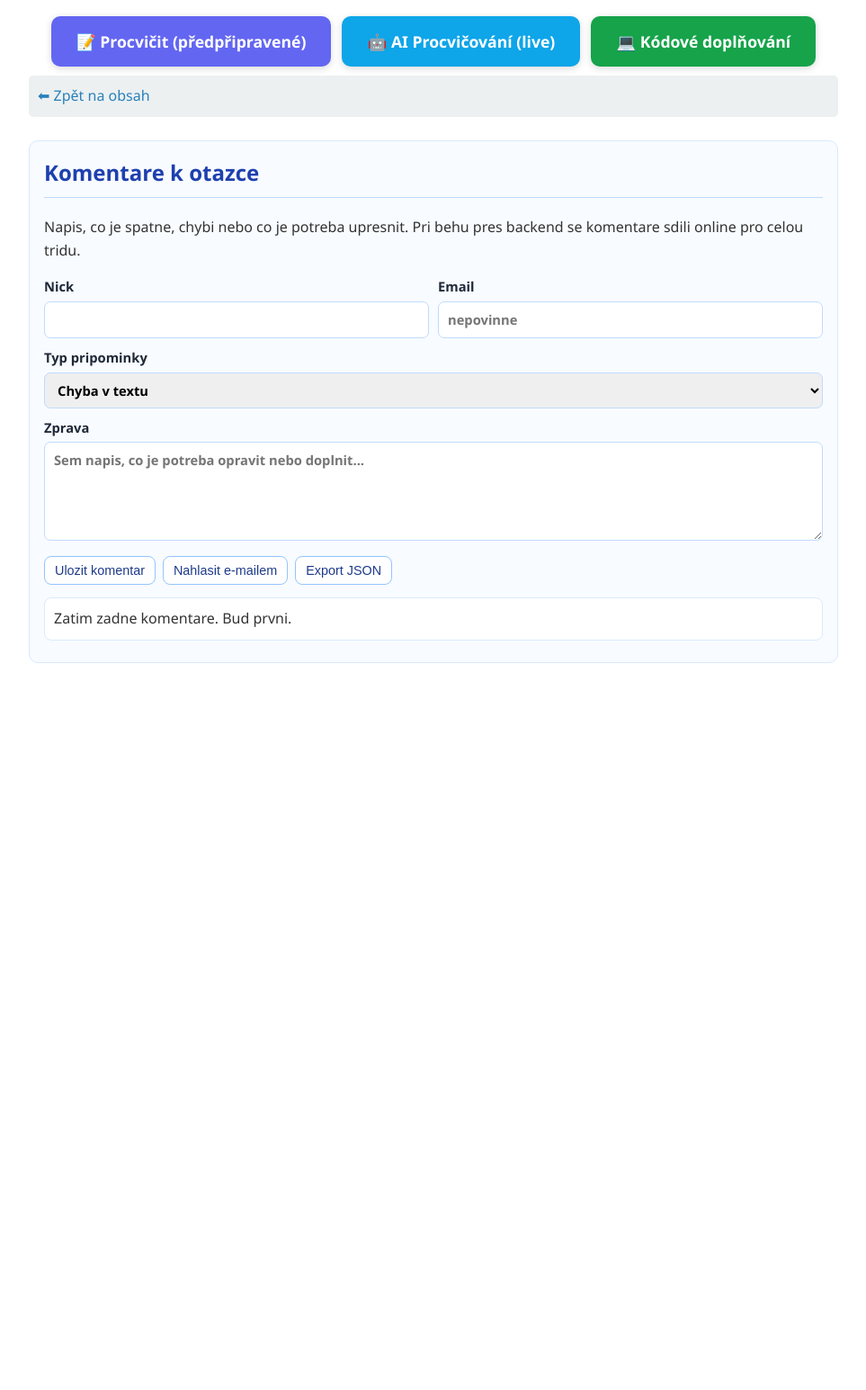
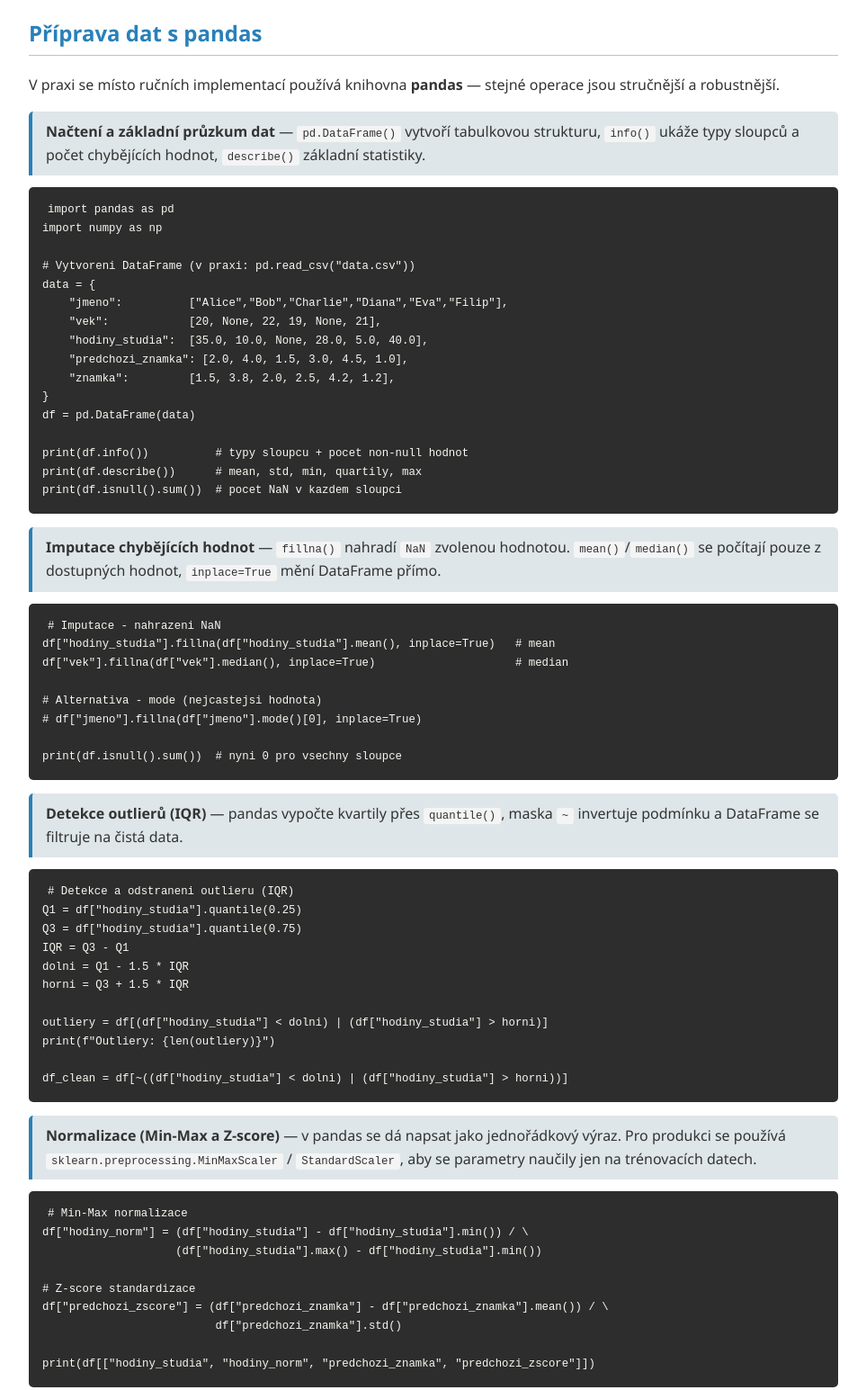
Before and after one commit to mini136/MaturitniOtazky, a website: page maturitniOtazkyPv_html/17_ML_priprava_dat.html in a window 1280 px wide. Shown: the part 5600-7145 px from the top of the page at 90% size, without its empty margins (158-1121 px from the left). Before the commit the page ends 6365 px from the top, so only its background shows below. Drawn offline with Linux system fonts and the light colour scheme; no server answers.

Commit message:
feat: add pandas section to Q17 data preparation

```diff
--- a/maturitniOtazkyPv_html/17_ML_priprava_dat.html
+++ b/maturitniOtazkyPv_html/17_ML_priprava_dat.html
@@ -215,6 +215,74 @@ def korelace(data, sl1, sl2):
 korelace(studenti, "hodiny_studia", "znamka")
 korelace(studenti, "predchozi_znamka", "znamka")</code></pre>
 
+    <h2>Příprava dat s pandas</h2>
+    <p>V praxi se místo ručních implementací používá knihovna <strong>pandas</strong> — stejné operace jsou stručnější a robustnější.</p>
+
+    <div class="code-desc"><strong>Načtení a základní průzkum dat</strong> — <code>pd.DataFrame()</code> vytvoří tabulkovou strukturu, <code>info()</code> ukáže typy sloupců a počet chybějících hodnot, <code>describe()</code> základní statistiky.</div>
+    <pre><code>import pandas as pd
+import numpy as np
+
+# Vytvoreni DataFrame (v praxi: pd.read_csv("data.csv"))
+data = {
+    "jmeno":          ["Alice","Bob","Charlie","Diana","Eva","Filip"],
+    "vek":            [20, None, 22, 19, None, 21],
+    "hodiny_studia":  [35.0, 10.0, None, 28.0, 5.0, 40.0],
+    "predchozi_znamka": [2.0, 4.0, 1.5, 3.0, 4.5, 1.0],
+    "znamka":         [1.5, 3.8, 2.0, 2.5, 4.2, 1.2],
+}
+df = pd.DataFrame(data)
+
+print(df.info())          # typy sloupcu + pocet non-null hodnot
+print(df.describe())      # mean, std, min, quartily, max
+print(df.isnull().sum())  # pocet NaN v kazdem sloupci</code></pre>
+
+    <div class="code-desc"><strong>Imputace chybějících hodnot</strong> — <code>fillna()</code> nahradí <code>NaN</code> zvolenou hodnotou. <code>mean()</code>/<code>median()</code> se počítají pouze z dostupných hodnot, <code>inplace=True</code> mění DataFrame přímo.</div>
+    <pre><code># Imputace - nahrazeni NaN
+df["hodiny_studia"].fillna(df["hodiny_studia"].mean(), inplace=True)   # mean
+df["vek"].fillna(df["vek"].median(), inplace=True)                     # median
+
+# Alternativa - mode (nejcastejsi hodnota)
+# df["jmeno"].fillna(df["jmeno"].mode()[0], inplace=True)
+
+print(df.isnull().sum())  # nyni 0 pro vsechny sloupce</code></pre>
+
+    <div class="code-desc"><strong>Detekce outlierů (IQR)</strong> — pandas vypočte kvartily přes <code>quantile()</code>, maska <code>~</code> invertuje podmínku a DataFrame se filtruje na čistá data.</div>
+    <pre><code># Detekce a odstraneni outlieru (IQR)
+Q1 = df["hodiny_studia"].quantile(0.25)
+Q3 = df["hodiny_studia"].quantile(0.75)
+IQR = Q3 - Q1
+dolni = Q1 - 1.5 * IQR
+horni = Q3 + 1.5 * IQR
+
+outliery = df[(df["hodiny_studia"] &lt; dolni) | (df["hodiny_studia"] &gt; horni)]
+print(f"Outliery: {len(outliery)}")
+
+df_clean = df[~((df["hodiny_studia"] &lt; dolni) | (df["hodiny_studia"] &gt; horni))]</code></pre>
+
+    <div class="code-desc"><strong>Normalizace (Min-Max a Z-score)</strong> — v pandas se dá napsat jako jednořádkový výraz. Pro produkci se používá <code>sklearn.preprocessing.MinMaxScaler</code> / <code>StandardScaler</code>, aby se parametry naučily jen na trénovacích datech.</div>
+    <pre><code># Min-Max normalizace
+df["hodiny_norm"] = (df["hodiny_studia"] - df["hodiny_studia"].min()) / \
+                    (df["hodiny_studia"].max() - df["hodiny_studia"].min())
+
+# Z-score standardizace
+df["predchozi_zscore"] = (df["predchozi_znamka"] - df["predchozi_znamka"].mean()) / \
+                          df["predchozi_znamka"].std()
+
+print(df[["hodiny_studia", "hodiny_norm", "predchozi_znamka", "predchozi_zscore"]])</code></pre>
+
+    <div class="code-desc"><strong>One-hot encoding</strong> — <code>pd.get_dummies()</code> automaticky najde unikátní kategorie a přidá binární sloupce. <code>drop_first=True</code> odstraní první kategorii (zabrání multikolinearitě).</div>
+    <pre><code># One-hot encoding kategorialnich sloupcu
+df_encoded = pd.get_dummies(df, columns=["jmeno"], drop_first=True)
+print(df_encoded.columns.tolist())</code></pre>
+
+    <div class="code-desc"><strong>Korelační matice</strong> — <code>corr()</code> vrátí Pearsonovy koeficienty pro všechny dvojice numerických sloupců najednou. Hodnoty blízké ±1 = silná korelace.</div>
+    <pre><code># Korelacni matice
+korelacni_matice = df[["vek","hodiny_studia","predchozi_znamka","znamka"]].corr()
+print(korelacni_matice)
+
+# Korelace jednoho sloupce s cilem
+print(df[["vek","hodiny_studia","predchozi_znamka"]].corrwith(df["znamka"]))</code></pre>
+
     <nav><a href="index.html">⬅ Zpět na obsah</a></nav>
     <script src="../assets/study.js"></script>
 </body>
```
